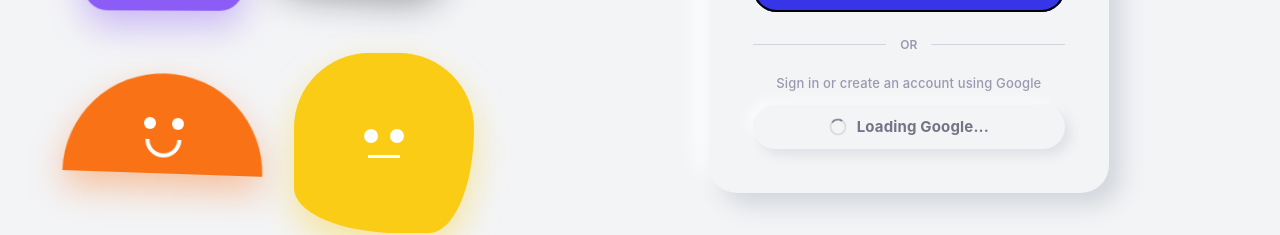
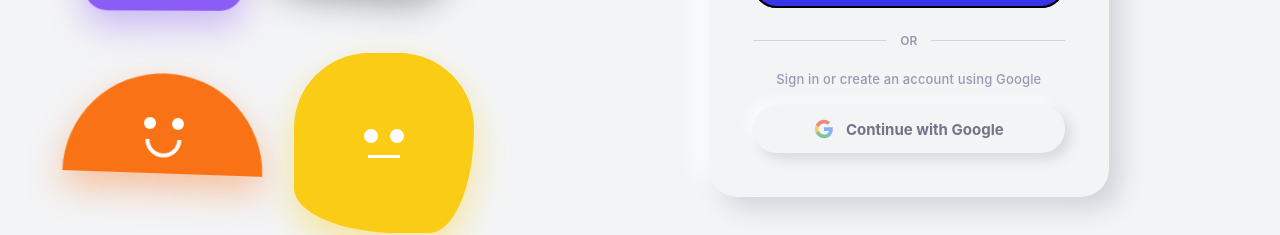
Before and after one commit to Tushaaaaarrrrrr/Teaching-llm, a Next.js app: page /login in a window 1280 px wide. Shown: the part 478-713 px from the top of the page. Built offline with nearby package versions, Linux system fonts and the light colour scheme.

Commit message:
Restore login design to match screenshot aesthetic

```diff
--- a/src/app/login/page.tsx
+++ b/src/app/login/page.tsx
@@ -257,7 +257,6 @@ function GoogleLoginButton() {
   useEffect(() => {
     const clientId = '990282572765-bn1ls79tuhpa589eiici5r9mr6c98c8h.apps.googleusercontent.com'
 
-    // Load Google Identity Services script
     const script = document.createElement('script')
     script.src = 'https://accounts.google.com/gsi/client'
     script.async = true
@@ -268,17 +267,6 @@ function GoogleLoginButton() {
           client_id: clientId,
           callback: handleGoogleResponse,
         })
-
-        // Render the official Google button
-        const buttonDiv = document.getElementById('google-button-container')
-        if (buttonDiv) {
-          (window as any).google.accounts.id.renderButton(buttonDiv, {
-            theme: 'outline',
-            size: 'large',
-            shape: 'pill',
-            width: 312, // Match form width
-          })
-        }
         setGsiReady(true)
       }
     }
@@ -317,10 +305,13 @@ function GoogleLoginButton() {
   }
 
   function handleGoogleClick() {
-    // This is no longer needed as renderButton handles its own click
-    // but we keep the logic to prompt one-tap if ready
     if (!gsiReady || gLoading) return
-    ;(window as any).google.accounts.id.prompt()
+    ;(window as any).google.accounts.id.prompt((notification: any) => {
+      if (notification.isNotDisplayed()) {
+         // If one-tap is not working, we'll try to show it again or fallback
+         ;(window as any).google.accounts.id.prompt()
+      }
+    })
   }
 
   return (
@@ -332,31 +323,58 @@ function GoogleLoginButton() {
         </div>
       )}
 
-      <p style={{ textAlign: 'center', fontSize: '13px', color: '#9999b0', marginBottom: '12px', fontWeight: '500' }}>
+      <p style={{ textAlign: 'center', fontSize: '13px', color: '#9999b0', marginBottom: '16px', fontWeight: '500' }}>
         Sign in or create an account using Google
       </p>
 
-      <div style={{ display: 'flex', flexDirection: 'column', alignItems: 'center', minHeight: '44px' }}>
-        <div id="google-button-container" style={{ width: '100%', display: 'flex', justifyContent: 'center' }}></div>
-        {!gsiReady && (
-          <div style={{
-            width: '100%', height: '44px', borderRadius: '50px', background: '#F3F4F6',
-            boxShadow: '6px 6px 12px #d1d5db, -6px -6px 12px #ffffff',
-            display: 'flex', alignItems: 'center', justifyContent: 'center', gap: '10px',
-            fontSize: '15px', fontWeight: '700', color: '#1e1e3a', opacity: 0.6
-          }}>
-             <svg className="spinner" width="18" height="18" viewBox="0 0 24 24" fill="none" stroke="currentColor" strokeWidth="2"><circle cx="12" cy="12" r="10" strokeOpacity="0.25"/><path d="M12 2a10 10 0 0 1 10 10" strokeOpacity="1"/></svg>
-             Loading Google...
-          </div>
+      <button
+        onClick={handleGoogleClick}
+        disabled={!gsiReady || gLoading}
+        style={{
+          width: '100%',
+          padding: '14px 24px',
+          borderRadius: '50px',
+          border: 'none',
+          background: '#F3F4F6',
+          boxShadow: '6px 6px 12px #c5c7cf, -6px -6px 12px #ffffff',
+          cursor: gsiReady && !gLoading ? 'pointer' : 'default',
+          display: 'flex',
+          alignItems: 'center',
+          justifyContent: 'center',
+          gap: '12px',
+          fontSize: '15px',
+          fontWeight: '700',
+          color: '#1e1e3a',
+          fontFamily: 'inherit',
+          transition: 'all 0.2s ease',
+          opacity: gsiReady ? 1 : 0.6,
+        }}
+        onMouseOver={(e) => {
+          if (gsiReady && !gLoading) {
+            e.currentTarget.style.boxShadow = '3px 3px 6px #c5c7cf, -3px -3px 6px #ffffff'
+          }
+        }}
+        onMouseOut={(e) => {
+          e.currentTarget.style.boxShadow = '6px 6px 12px #c5c7cf, -6px -6px 12px #ffffff'
+        }}
+      >
+        {gLoading ? (
+          <>
+            <svg className="spinner" width="18" height="18" viewBox="0 0 24 24" fill="none" stroke="currentColor" strokeWidth="2"><circle cx="12" cy="12" r="10" strokeOpacity="0.25"/><path d="M12 2a10 10 0 0 1 10 10" strokeOpacity="1"/></svg>
+            Signing in...
+          </>
+        ) : (
+          <>
+            <svg width="20" height="20" viewBox="0 0 24 24">
+              <path d="M22.56 12.25c0-.78-.07-1.53-.2-2.25H12v4.26h5.92a5.06 5.06 0 0 1-2.2 3.32v2.77h3.57c2.08-1.92 3.28-4.74 3.28-8.1z" fill="#4285F4"/>
+              <path d="M12 23c2.97 0 5.46-.98 7.28-2.66l-3.57-2.77c-.98.66-2.23 1.06-3.71 1.06-2.86 0-5.29-1.93-6.16-4.53H2.18v2.84C3.99 20.53 7.7 23 12 23z" fill="#34A853"/>
+              <path d="M5.84 14.09c-.22-.66-.35-1.36-.35-2.09s.13-1.43.35-2.09V7.07H2.18C1.43 8.55 1 10.22 1 12s.43 3.45 1.18 4.93l2.85-2.22.81-.62z" fill="#FBBC05"/>
+              <path d="M12 5.38c1.62 0 3.06.56 4.21 1.64l3.15-3.15C17.45 2.09 14.97 1 12 1 7.7 1 3.99 3.47 2.18 7.07l3.66 2.84c.87-2.6 3.3-4.53 6.16-4.53z" fill="#EA4335"/>
+            </svg>
+            Continue with Google
+          </>
         )}
-      </div>
-
-      {/* Hidden button to still allow one-tap if script fails to render but init succeeds */}
-      {gsiReady && !gLoading && false && (
-        <button onClick={handleGoogleClick} style={{ marginTop: '10px', fontSize: '11px', color: '#9999b0', background: 'none', border: 'none', cursor: 'pointer' }}>
-          Try One-Tap
-        </button>
-      )}
+      </button>
     </div>
   )
 }
```
